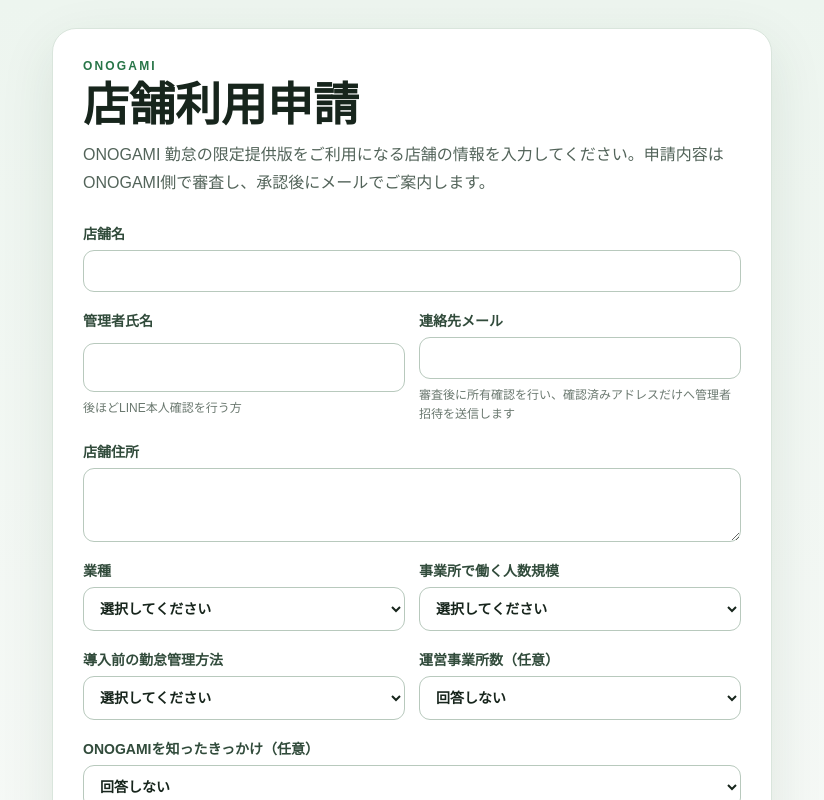
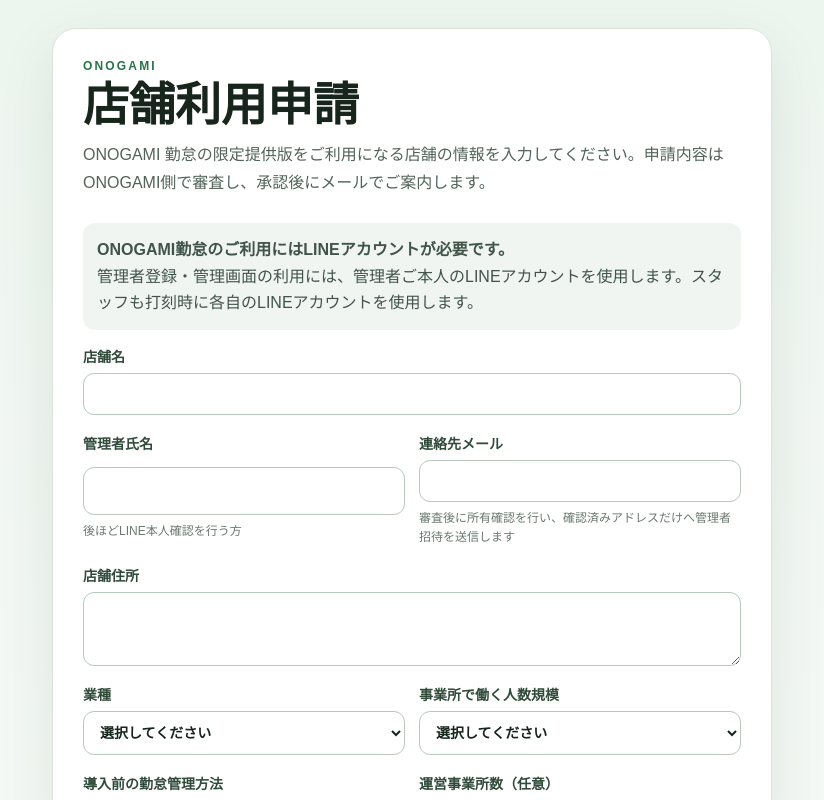
Before and after one commit to beniton1980/time-recorder, a Next.js app: page /onboarding/apply in a window 1280 px wide. Shown: the top 800 px of the page, without its empty margins (228-1052 px from the left). Built offline with nearby package versions, Linux system fonts and the light colour scheme.

Commit message:
Clarify LINE account requirement on store application

```diff
--- a/app/onboarding/apply/page.tsx
+++ b/app/onboarding/apply/page.tsx
@@ -108,6 +108,7 @@
     <p className={styles.brand}>ONOGAMI</p>
     <h1>店舗利用申請</h1>
     <p className={styles.lead}>ONOGAMI 勤怠の限定提供版をご利用になる店舗の情報を入力してください。申請内容はONOGAMI側で審査し、承認後にメールでご案内します。</p>
+    <p className={styles.notice}><strong>ONOGAMI勤怠のご利用にはLINEアカウントが必要です。</strong><br />管理者登録・管理画面の利用には、管理者ご本人のLINEアカウントを使用します。スタッフも打刻時に各自のLINEアカウントを使用します。</p>
     <form className={styles.form} onSubmit={submit}>
       <label className={styles.field}>店舗名<input required maxLength={120} value={form.storeName} onChange={(e)=>update("storeName",e.target.value)} /></label>
       <div className={styles.grid}>
```
